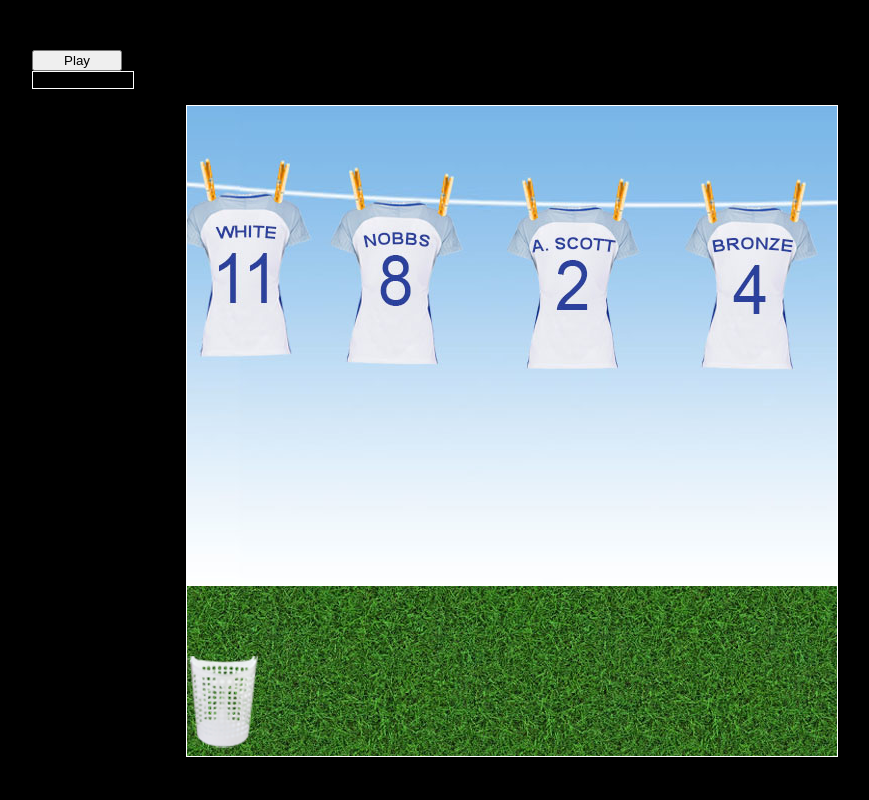
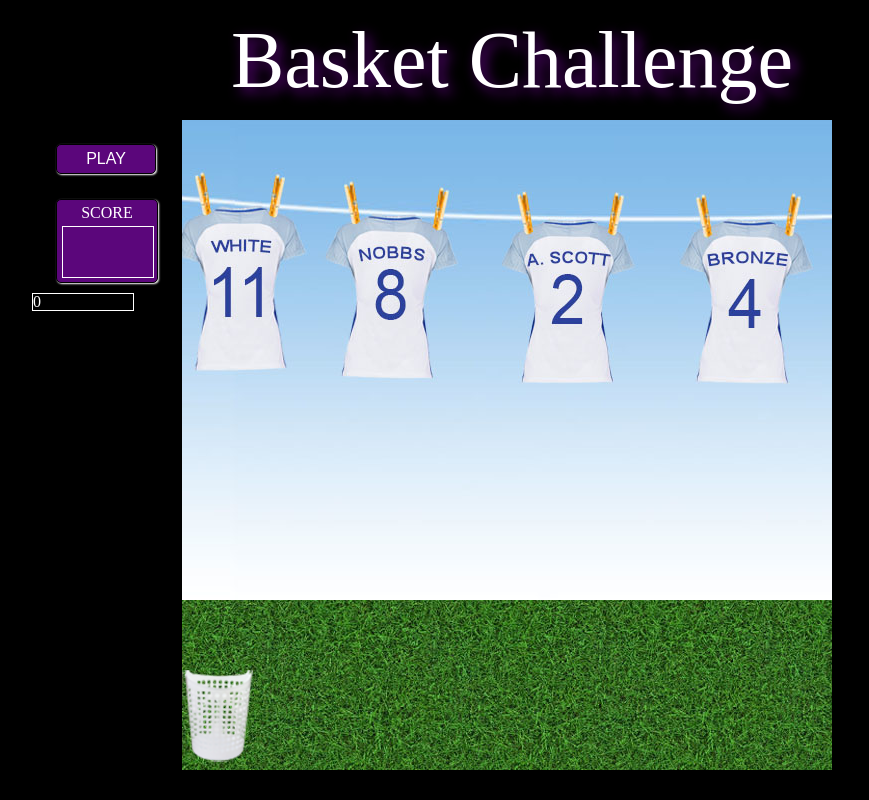
Before and after one commit to Sophie2525/wdi-project-1, a PHP site: page / in a window 1280 px wide. Shown: the whole page, without its empty margins (128-997 px from the left). Run offline with PHP 8.4, Linux system fonts and the light colour scheme; some libraries are stand-ins or nearby versions.

Commit message:
added scoreboard

```diff
--- a/css/style.css
+++ b/css/style.css
@@ -1,10 +1,21 @@
+
+
 body{
   background-color: black;
 }
 
-header{
+.heading{
   width: 100%;
-  height: 50px;
+  height: auto;
+  border: 1px solid #fff;
+}
+
+h1 {
+  color: #fff;
+  text-align: center;
+  font-size: 80px;
+  text-shadow: 5px 5px 13px  #5b067b;
+  margin: 20px;
 }
 
 main {
@@ -13,29 +24,80 @@ main {
   height: 650px;
   margin: 0 auto;
   position: relative;
+  overflow: auto;
+}
+
+.sideElements {
+  position: relative;
+  display: inline-block;
+  width: 150px;
+  float: left;
 }
 
 button {
-  width: 90px;
-  height: 50 px;
+  width: 100px;
+  height: 30px;
+  background-color: #5b067b;
+
+  border: 1px solid #000;
+  border-radius: 5px;
+  box-shadow: 1px 1px 2px #fff;
+
+  display: block;
+  margin: 24px 25px 10px 24px;
+
+  color: #fff;
+  text-transform: uppercase;
+  font-size: 16px;
 }
 
-.count {
+.scoreboard {
+  width: 90px;
+  height: 72px;
+  background-color: #5b067b;
+  border: 1px solid #000;
+  border-radius: 5px;
+  box-shadow: 1px 1px 2px #fff;
+  display: block;
+  margin: 25px 24px 10px 24px;
+  color: #fff;
+  text-align: center;
+  text-transform: uppercase;
+  font-size: 16px;
+  padding: 5px;
+}
+
+.score{
+  width: 80px;
+  height: 40px;
+  border: 1px solid #fff;
+  border-radius: 5px:
+  position: relative;
+  display: block;
+  color: #fff;
+  margin-top: 5px;
+  font-size: 40px;
+  text-align: center;
+  padding: 5px;
+}
+
+.timer {
   width: 100px;
   height: auto;
   border: 1px solid #fff;
   position: relative;
   display: block;
+  color: #fff;
 }
 
 .container{
   background-image: url(/Users/sopherz25/Development/wdi-project-1/images/Gamebackdrop.jpg);
   width: 650px;
   height: 650px;
-  border: 1px solid #fff;
   margin: 0 auto;
   position: relative;
   overflow: auto;
+  display: inline-block;
 }
 
 .dustbin{
@@ -58,8 +120,3 @@ button {
   z-index: 0;
   margin-left: 2px;
 }
-
-footer {
-  width: 100%;
-  height: 50px;
-}
--- a/index.html
+++ b/index.html
@@ -10,15 +10,24 @@
 </head>
 <body>
 
-  <header></header>
+  <div class="title">
+    <h1>Basket Challenge</h1>
+  </div>
 
   <main>
 
-    <button type="button" name="button">Play</button>
-    <div class="count">Count</div>
+    <div class="sideElements">
 
-    <div class="timer">
-      <div class="screen">10</div>
+      <button class="Play">Play</button>
+
+
+      <div class="scoreboard">
+        <h3>Score</h3>
+        <div class="score"></div>
+      </div>
+
+      <div class="timer">0</div>
+
     </div>
 
     <div class="container">
@@ -29,7 +38,6 @@
     </div>
 
   </main>
-  <footer></footer>
 
 </body>
 </html>
--- a/js/app.js
+++ b/js/app.js
@@ -2,6 +2,7 @@ $(init);
 
 let difficulty = 3000;
 let $basket;
+let $score = 0;
 
 function init() {
   $basket = $('.dustbin');
@@ -60,7 +61,9 @@ function animateBall($ball) {
 function collisionCheck($ball) {
   if (collision($ball)) {
     $ball.stop().remove();
-    console.log('score');
+    $score ++;
+    $('.score').html($score);
+    // console.log('score');
   }
 }
 
```
Also changed, not shown: images/football.png. Lines whose indentation alone changed are shown as unchanged.
